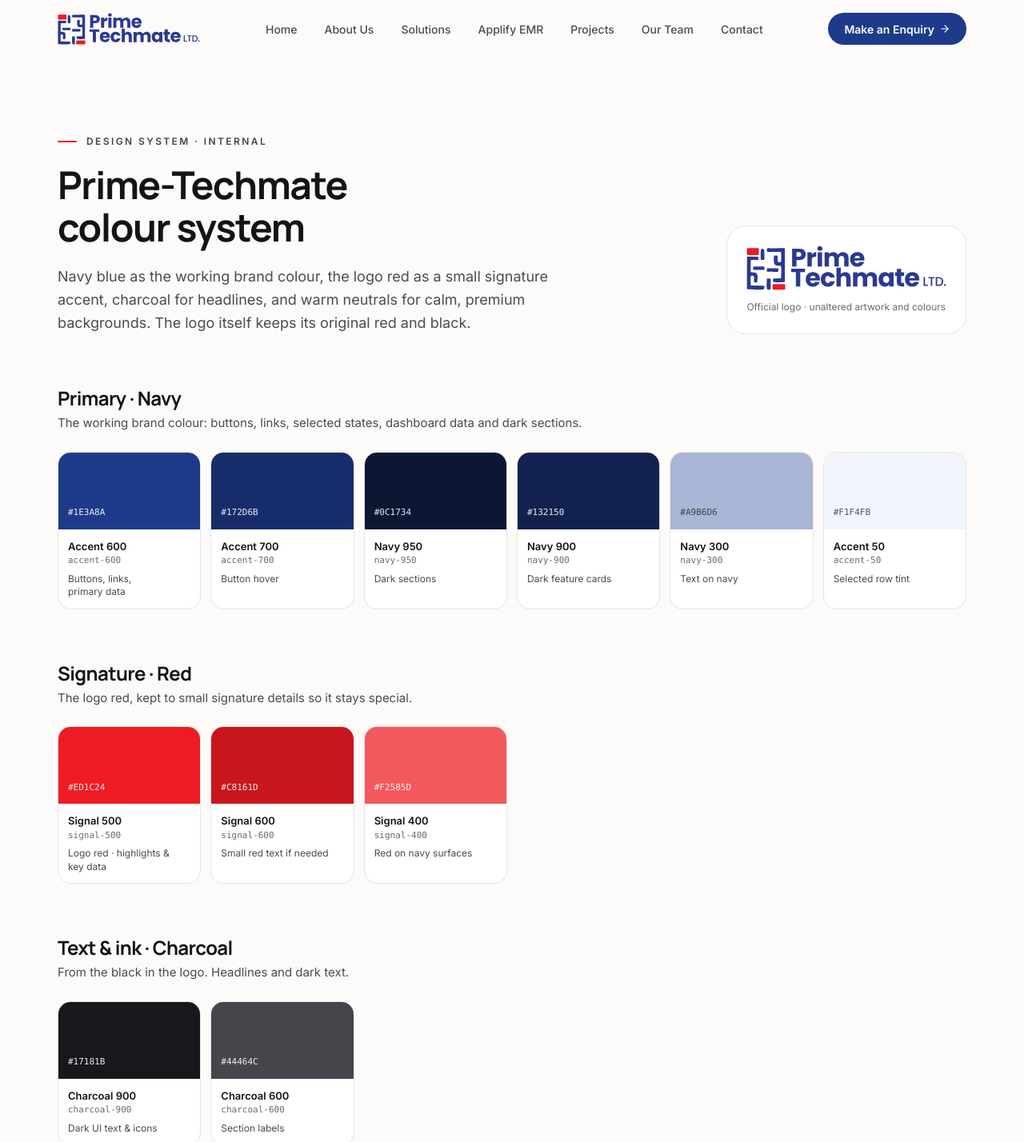
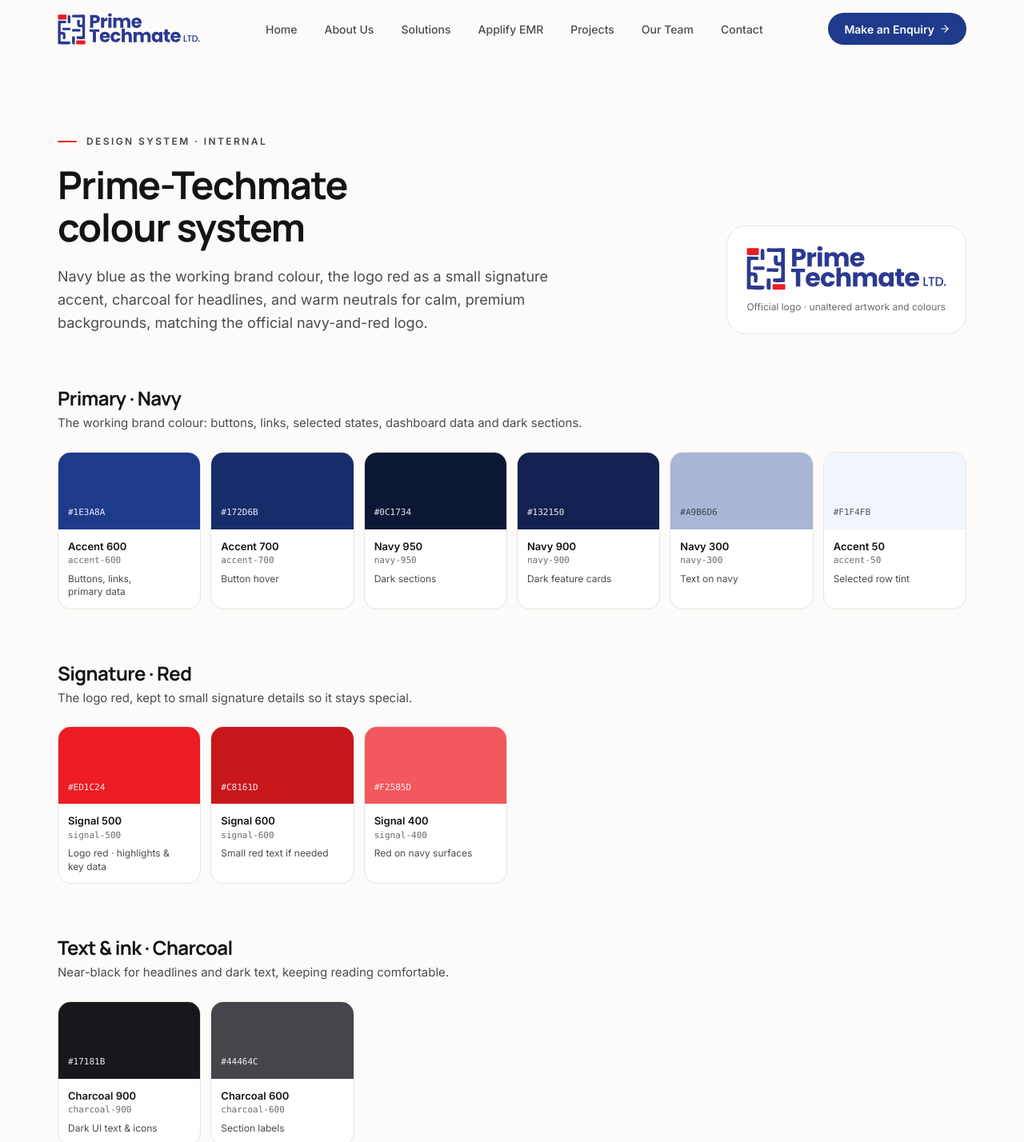
Before and after one commit to Babygasu/prime-tech, a Next.js app: page /brand in a window 1280 px wide. Shown: the top 1428 px of the page at 80% size. Built offline with nearby package versions, Linux system fonts and the light colour scheme.

Commit message:
Describe the logo as navy and red in design notes

```diff
--- a/src/app/brand/page.tsx
+++ b/src/app/brand/page.tsx
@@ -38,7 +38,7 @@ const groups: { title: string; note: string; swatches: Swatch[] }[] = [
   },
   {
     title: "Text & ink · Charcoal",
-    note: "From the black in the logo. Headlines and dark text.",
+    note: "Near-black for headlines and dark text, keeping reading comfortable.",
     swatches: [
       { name: "Charcoal 900", token: "charcoal-900", hex: "#17181B", role: "Dark UI text & icons", dark: true },
       { name: "Charcoal 600", token: "charcoal-600", hex: "#44464C", role: "Section labels", dark: true },
@@ -111,7 +111,7 @@ export default function BrandPage() {
           <SectionHeading
             eyebrow="Design system · internal"
             title="Prime-Techmate colour system"
-            lead="Navy blue as the working brand colour, the logo red as a small signature accent, charcoal for headlines, and warm neutrals for calm, premium backgrounds. The logo itself keeps its original red and black."
+            lead="Navy blue as the working brand colour, the logo red as a small signature accent, charcoal for headlines, and warm neutrals for calm, premium backgrounds, matching the official navy-and-red logo."
           />
           <div className="rounded-3xl border border-line bg-white p-6">
             <Logo className="h-14" />
```
Also changed, not shown: src/app/globals.css (+6 -7 lines).
